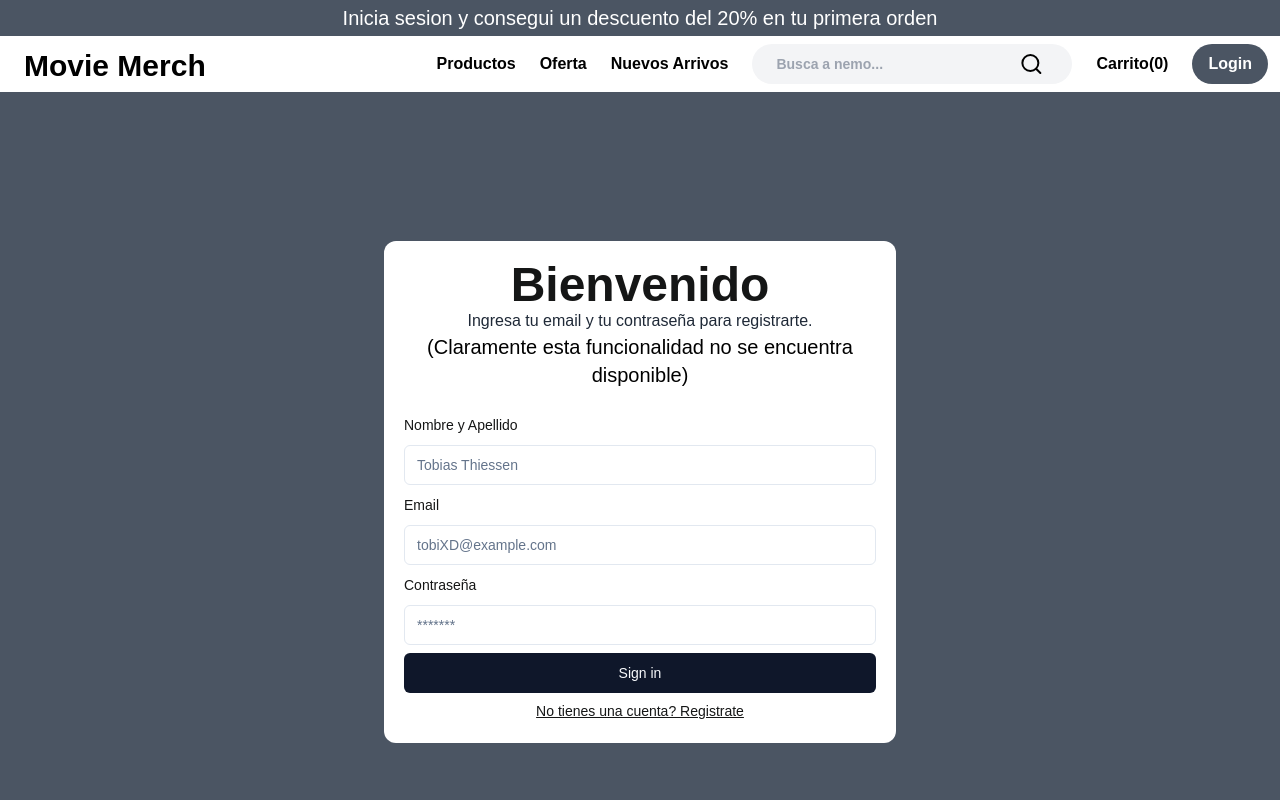
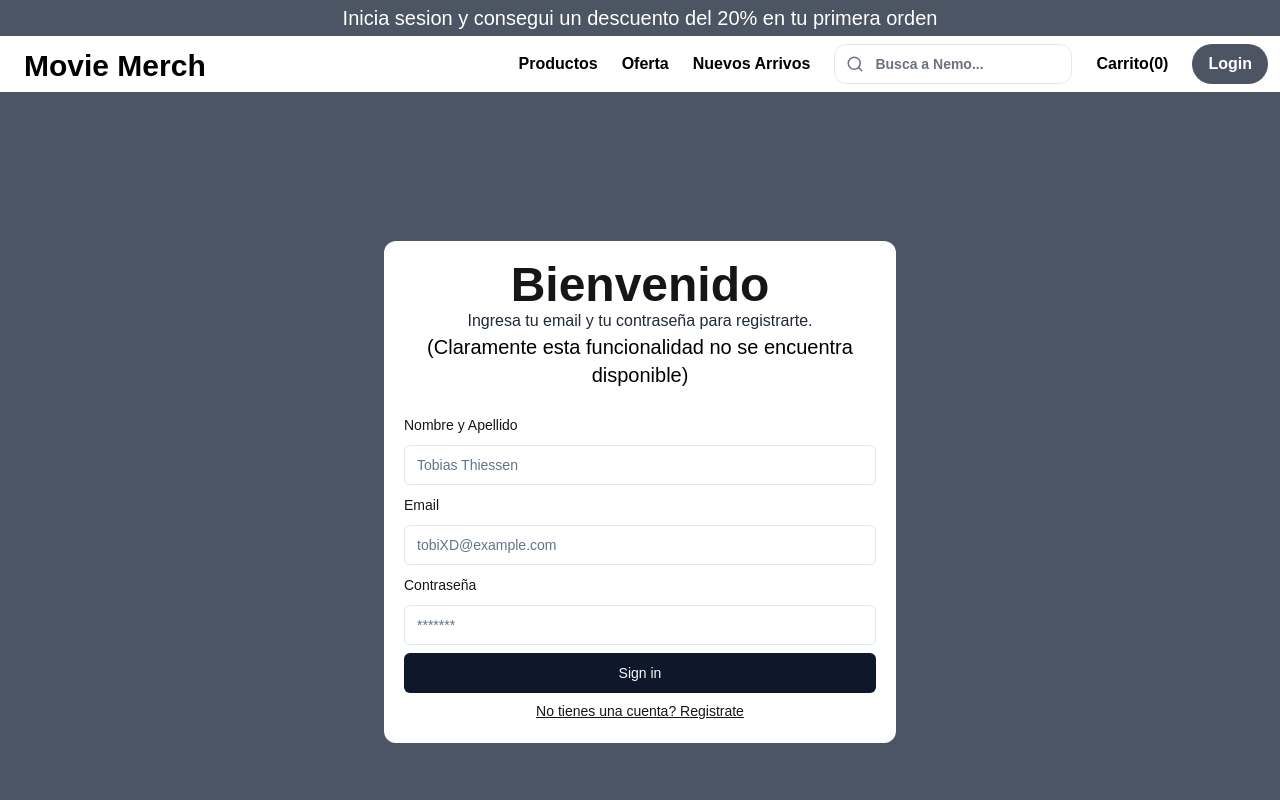
Before and after one commit to TobiasThiessen11/E-commerce-nextjs, a Next.js app: page /register in a window 1280 px wide. Shown: the top 800 px of the page. Built offline with nearby package versions, Linux system fonts and the light colour scheme; a web font is replaced by a local one.

Commit message:
Add search.tsx and URLparams

```diff
--- a/app/ui/Header.tsx
+++ b/app/ui/Header.tsx
@@ -1,7 +1,8 @@
 "use client";
 import React, { useState } from 'react'
 import Link from 'next/link'
-import { Search, Menu } from 'lucide-react'
+import {Menu } from 'lucide-react'
+import Search from './Search'
 
 export const Header = () => {
   const [isMobileMenuOpen, setIsMobileMenuOpen] = useState(false)
@@ -24,14 +25,7 @@ export const Header = () => {
           <Link href={"/about"}>Oferta</Link>
           <Link href={"/contact"}>Nuevos Arrivos</Link>
           <div className='flex h-10 lg:ml-auto max-lg:w-full'>
-            <div className='flex xl:w-80 max-xl:w-full bg-gray-100 px-6 py-2 rounded-full outline outline-transparent focus-within:outline-[#007bff] focus-within:bg-transparent'>
-              <input
-                type='text'
-                placeholder='Busca a nemo...'
-                className='w-full text-sm bg-transparent rounded-full outline-none pr-2'
-              />
-              <Search className='w-10 h-6' />
-            </div>
+            <Search placeholder='Busca a Nemo...' />
           </div>
           <Link href={"/cart"}>Carrito(0)</Link>
           <Link href={"/login"} className='bg-secondary p-2 px-4 rounded-full text-white'>
--- /dev/null
+++ b/app/ui/Search.tsx
@@ -0,0 +1,40 @@
+'use client';
+
+import { SearchIcon } from "lucide-react";
+import { useSearchParams, usePathname, useRouter } from 'next/navigation';
+
+
+export default function Search({ placeholder }: { placeholder: string }) {
+  const searchParams = useSearchParams();
+  const pathname = usePathname();
+  const { replace } = useRouter();
+
+  function handleSearch(term: string) {
+    const params = new URLSearchParams(searchParams);
+    if (term) {
+      params.set('query', term);
+    } else {
+      params.delete('query');
+    }
+    replace(`${pathname}?${params.toString()}`);
+  }
+
+
+  return (
+
+    <div className="relative flex flex-1 flex-shrink-0">
+      <label htmlFor="search" className="sr-only">
+        Buscar
+      </label>
+      <input
+        className="peer block w-full rounded-xl border border-gray-200 py-[9px] pl-10 text-sm outline-2 placeholder:text-gray-500"
+        placeholder={placeholder}
+        onChange={(e) => {
+          handleSearch(e.target.value);
+        }}
+        defaultValue={searchParams.get('query')?.toString()}
+      />
+      <SearchIcon className="absolute left-3 top-1/2 h-[18px] w-[18px] -translate-y-1/2 text-gray-500 peer-focus:text-gray-900" />
+    </div>
+  );
+}
```
